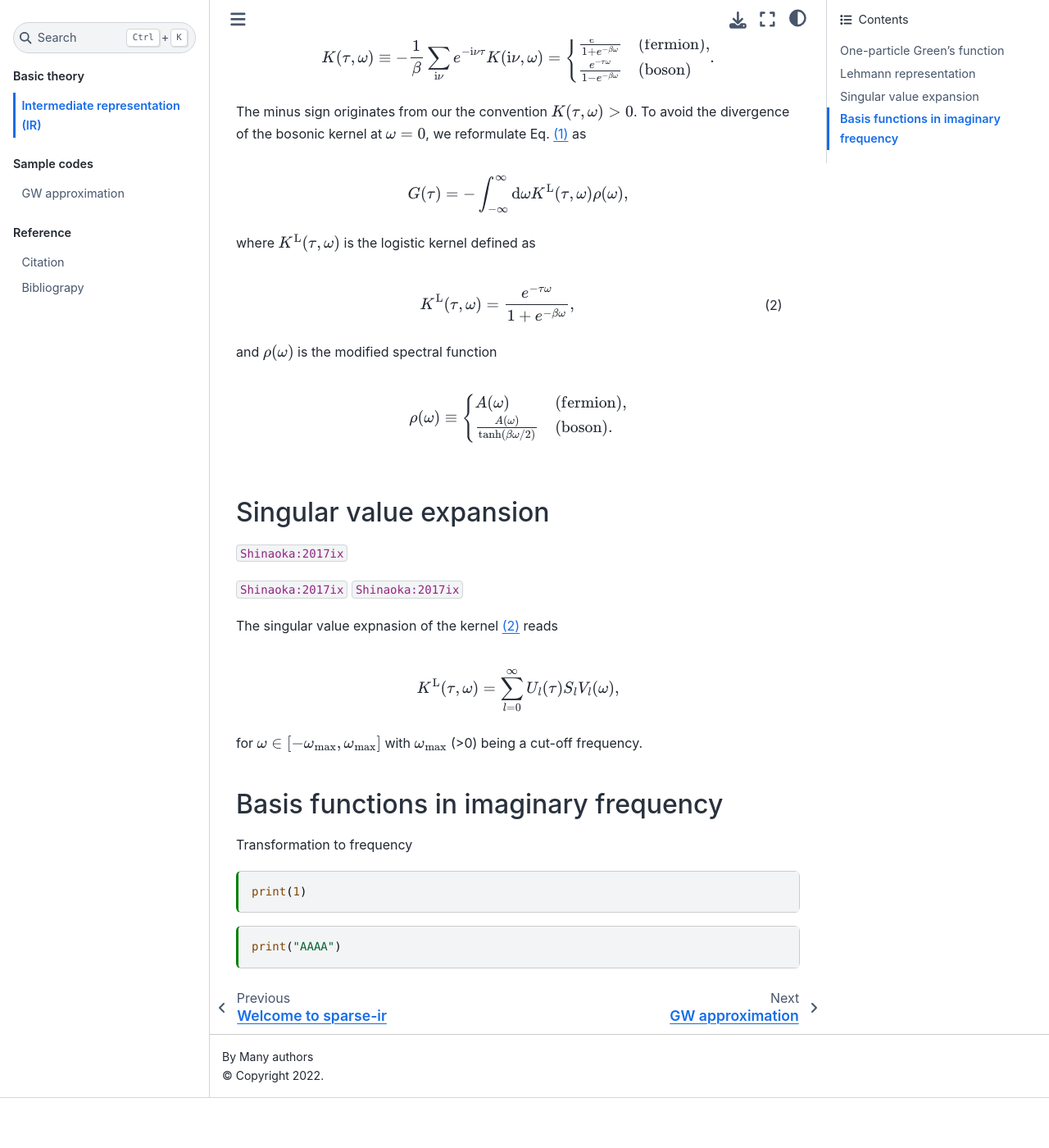
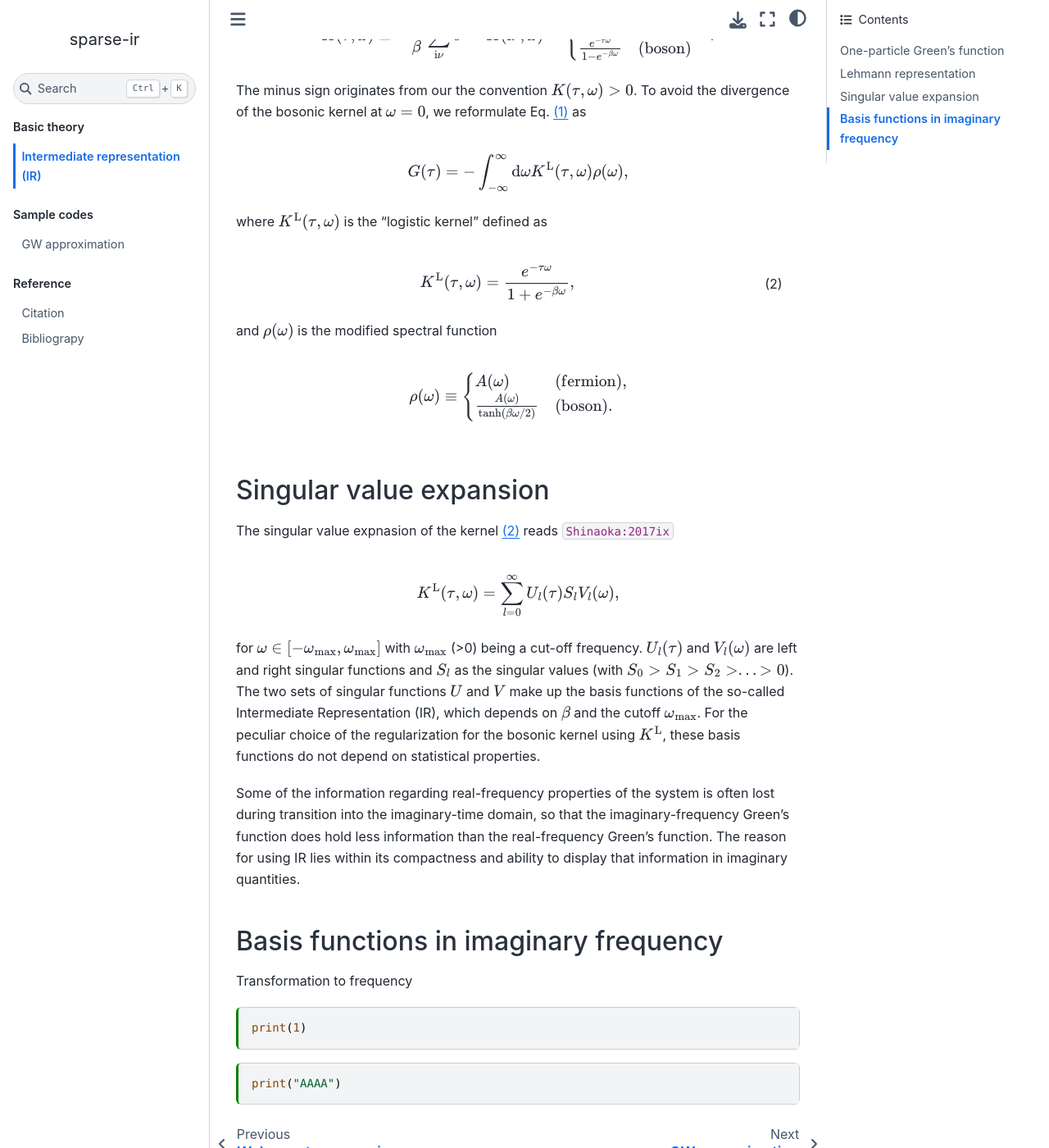
Before and after one commit to SpM-lab/sparse-ir-tutorial, a Jupyter Book: the page built from docs/IR.md, in a window 1280 px wide and 1400 px high, scrolled down 1613 px. Shown: the whole window at 82% size. Built offline with Jupyter Book 1.0.4 settings and Sphinx 7.4.7 and the Sphinx Book theme 1.1.4, drawn with Linux system fonts in a browser that asks for light colours; pages that are not in the unit, such as notebooks, are missing from menus; cross-references to code outside the pages are shown as plain code; before the commit the page ends 2952 px from its top, so only the background shows below that; some of the changed text lies outside the part shown.

Commit message:
Fixed typos

```diff
--- a/docs/IR.md
+++ b/docs/IR.md
@@ -32,12 +32,12 @@ This has no physical meaning but is merely a mathematical trick and makes calcul
 The so-called imaginary-frequency (Matsubara) Green's functions are defined as followed:
 
 $$
-G_{ij}(\tau-\tau')=-\langle T_\tau [c_i(\tau){c}^\dagger_j(\tau')]\rangle,
+G_{ij}(\tau-\tau') = -\langle T_\tau [c_i(\tau){c}^\dagger_j(\tau')]\rangle,
 $$
 
 where $i$ and $j$ denote spin/orbital/band and $T_\tau$ is the time-ordering operator.
 Here $\tau$ represents a imaginary time unit $\mathrm{i}t$,
-while $c_i$ and $c_j$ are the annihilation and creation operators.
+while $c_i$/$c_j$ is a fermionic or bosonic annihilation/creation operator.
 
 The Fourier Transformation of $G_{ij}(\tau)$ (with $\tau \in [0,\beta]$) reads
 
@@ -57,7 +57,7 @@ Continuing $G_{ij}(\iv_n)$ to a holomorphic function in the upper half of the co
 the imaginary-frequency (Matsubara) Green's function can be related to the "orginary" retarded Green's function as
 
 $$
-G_{ij}^\mathrm{R}(\omega)=G_{ij}(z \rightarrow \omega+\mathrm{i}0^{+})
+G_{ij}^\mathrm{R}(\omega)=G_{ij}(z \rightarrow \omega+\mathrm{i}0^{+}).
 $$
 
 In the following, we omit the symbols $i$, $j$, $n$ unless there is confusion.
@@ -105,7 +105,7 @@ $$
 \end{equation}
 $$
 
-where $K^\mathrm{L}(\tau, \omega)$ is the logistic kernel defined as
+where $K^\mathrm{L}(\tau, \omega)$ is the "logistic kernel" defined as
 
 $$
 K^\mathrm{L}(\tau, \omega) =  \frac{e^{-\tau\omega}}{1+e^{-\beta\omega}},
@@ -127,20 +127,18 @@ $$
 
 ## Singular value expansion
 
-{cite:p}`Shinaoka:2017ix`
-
-{cite}`Shinaoka:2017ix`
-{cite:t}`Shinaoka:2017ix`
-
-The singular value expnasion of the kernel {eq}`KL` reads
+The singular value expnasion of the kernel {eq}`KL` reads {cite:p}`Shinaoka:2017ix`
 
 $$
-\begin{align}
-    K^\mathrm{L}(\tau, \omega) &= \sum_{l=0}^\infty U_l(\tau) S_l V_l(\omega),
-\end{align}
+K^\mathrm{L}(\tau, \omega) = \sum_{l=0}^\infty U_l(\tau) S_l V_l(\omega),
 $$
 
 for $\omega \in [-\wmax, \wmax]$ with $\wmax$ (>0) being a cut-off frequency.
+$U_l(\tau)$ and $V_l(\omega)$ are left and right singular functions and $S_l$ as the singular values (with $S_0>S_1>S_2>...>0$).
+The two sets of singular functions $U$ and $V$ make up the basis functions of the so-called Intermediate Representation (IR), which depends on $\beta$ and the cutoff $\wmax$.
+For the peculiar choice of the regularization for the bosonic kernel using $K^\mathrm{L}$, these basis functions do not depend on statistical properties.
+
+Some of the information regarding real-frequency properties of the system is often lost during transition into the imaginary-time domain, so that the imaginary-frequency Green's function does hold less information than the real-frequency Green's function. The reason for using IR lies within its compactness and ability to display that information in imaginary quantities.
 
 +++
 
```
Also changed, not shown: other parts of docs/IR.md (+2 -2 lines).
